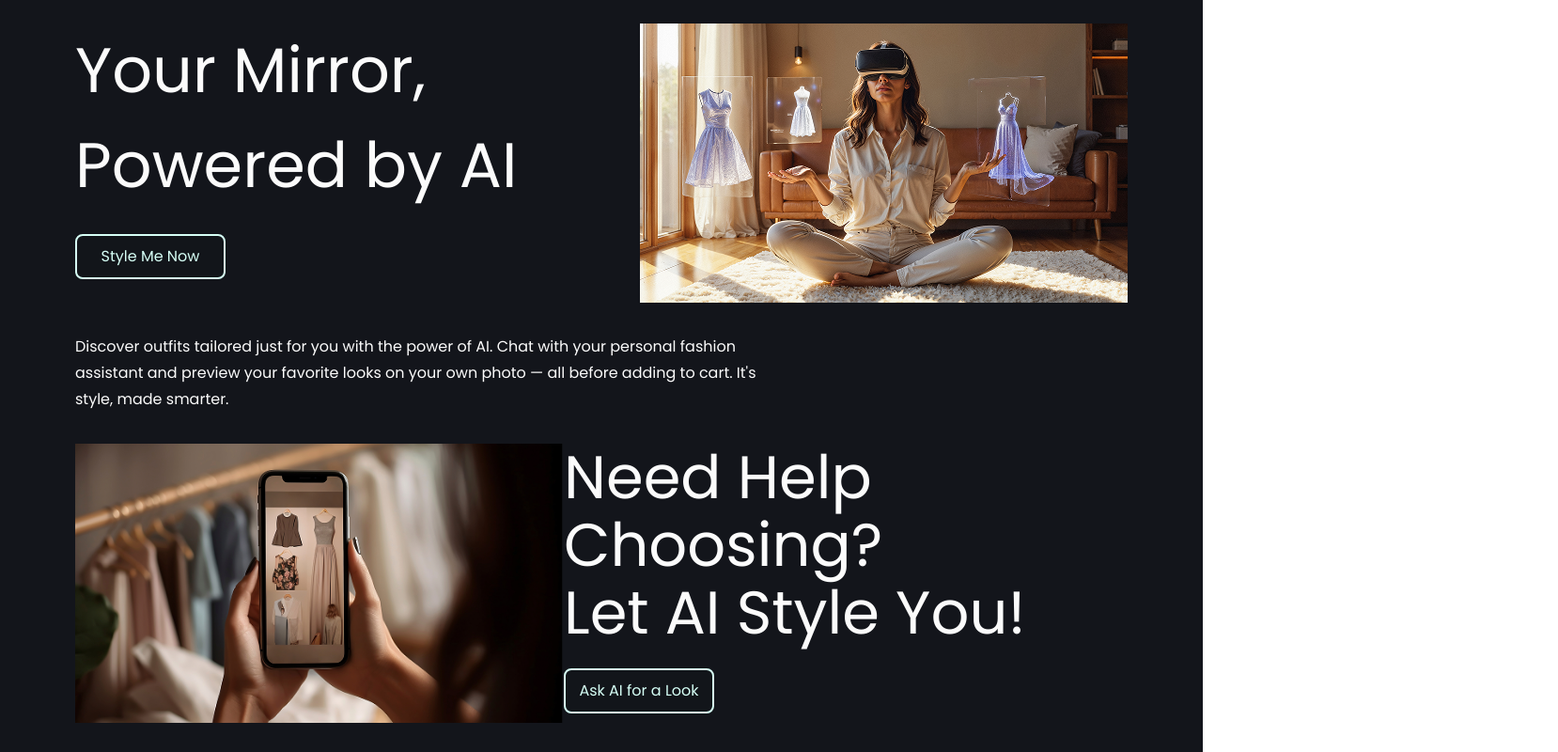
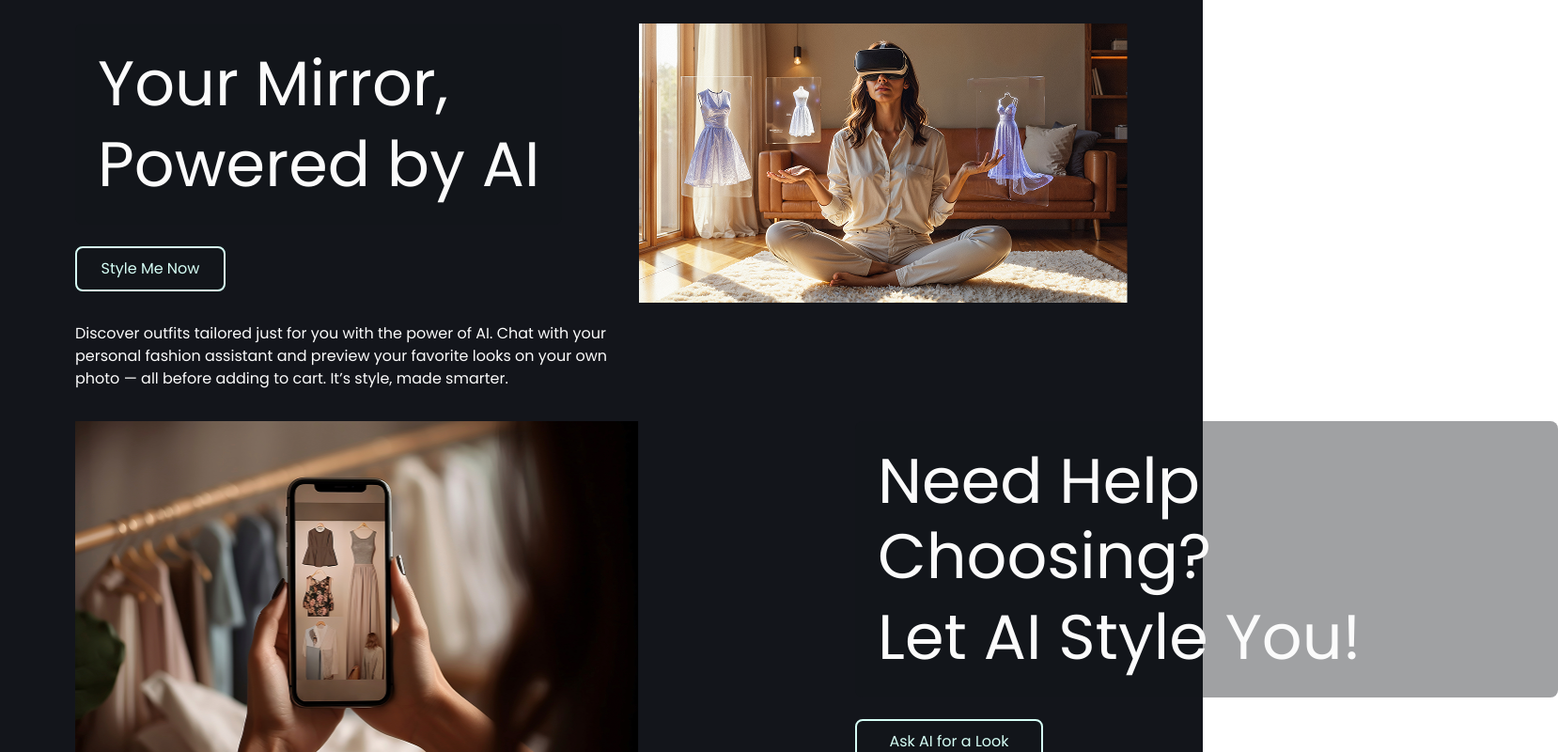
Before and after one commit to Nimnaka00/snapwear-frontend, a React (Vite) app in the folder snapwear-frontend/: page / in a window 1280 px wide. Shown: the part 980-1780 px from the top of the page at 94% size, 1658 px wide, since content can reach past the window. Built offline with nearby package versions, Linux system fonts and the light colour scheme; no server answers.

Commit message:
Update AIAndVirtualTryOn.jsx

```diff
--- a/snapwear-frontend/src/components/AIAndVirtualTryOn.jsx
+++ b/snapwear-frontend/src/components/AIAndVirtualTryOn.jsx
@@ -1,67 +1,94 @@
 // src/components/AIAndVirtualTryOn.jsx
-import React from 'react';
-import chatbotImg from '../assets/home/VR.png';
-import tryOnImg from '../assets/home/TryOn.png';
+import React from 'react'
+import chatbotImg from '../assets/home/VR.png'
+import tryOnImg from '../assets/home/TryOn.png'
 
 const AIAndVirtualTryOn = () => {
   return (
-    <section className="h-[1040px] bg-bgColor px-6 md:px-20 flex flex-col">
-      {/* 1) Chatbot Row */}
-      <div className="flex items-start justify-between pt-[90px]">
-        {/* Text + button */}
-        <div className="flex flex-col max-w-[600px]">
-          <h2 className="text-[67px] font-medium leading-[px] text-snow font-poppins">
-            Your Mirror,<br/>
-            Powered by AI
-          </h2>
+    <section
+      className="bg-bgColor"
+      style={{ height: '1040px' }}
+    >
+      {/* Chatbot Section */}
+      <div className="flex flex-col md:flex-row items-start justify-between
+                      px-6 md:px-20 pt-[90px]">
+        {/* Text + Box + Button */}
+        <div className="flex-1 max-w-full md:max-w-[581px]">
+          {/* overlay box fits title */}
+          <div
+            className="bg-bgColor/40 rounded-[8px] p-6 inline-block"
+          >
+            <h2 className="text-[67px] font-medium leading-[80px] text-snow font-poppins
+                           flex flex-col space-y-[6px]">
+              <span>Your Mirror,</span>
+              <span>Powered by AI</span>
+            </h2>
+          </div>
+          {/* 23px gap */}
           <div className="h-[23px]" />
+          {/* button */}
           <button
-            className="w-[160px] h-[48px] rounded-[8px] border-2 border-mintGreen bg-bgColor/40
-                       text-[16px] font-medium font-poppins text-mintGreen"
+            className="w-[160px] h-[48px] rounded-[8px] border-2 border-mintGreen
+                       bg-bgColor/40 text-[16px] font-medium font-poppins text-mintGreen"
           >
             Style Me Now
           </button>
+          {/* 33px gap */}
+          <div className="h-[33px]" />
+          {/* description */}
+          <p className="text-[16px] font-medium leading-[24px] text-snow font-poppins"
+             style={{ maxWidth: '581px' }}
+          >
+            Discover outfits tailored just for you with the power of AI. Chat with your
+            personal fashion assistant and preview your favorite looks on your own photo —
+            all before adding to cart. It’s style, made smarter.
+          </p>
         </div>
-        {/* Image */}
+
+        {/* VR Image */}
         <img
           src={chatbotImg}
           alt="AI Chatbot"
-          className="w-[519px] h-[297px] object-cover"
+          className="mt-8 md:mt-0 md:ml-8 w-[520px] h-[297px] object-cover flex-shrink-0"
         />
       </div>
 
-      {/* Description under Chatbot */}
-      <p className="mt-[33px] max-w-[760px] text-[16px] leading-[28px] text-snow font-poppins">
-        Discover outfits tailored just for you with the power of AI. Chat with your
-        personal fashion assistant and preview your favorite looks on your own photo —
-        all before adding to cart. It's style, made smarter.
-      </p>
-
-      {/* 2) Virtual Try-On Row */}
-      <div className="flex items-start justify-between mt-[33px]">
-        {/* Image */}
+      {/* Virtual Try-On Section */}
+      <div className="flex flex-col md:flex-row items-start justify-between
+                      px-6 md:px-20 mt-[33px]">
+        {/* TryOn Image */}
         <img
           src={tryOnImg}
           alt="Virtual Try-On"
-          className="w-[519px] h-[297px] object-cover"
+          className="w-[600px] h-[399px] object-cover flex-shrink-0"
         />
-        {/* Text + button */}
-        <div className="flex flex-col max-w-[600px]">
-          <h2 className="text-[64px] font-medium leading-[72px] text-snow font-poppins">
-            Need Help Choosing?<br/>
-            Let AI Style You!
-          </h2>
+
+        {/* 230px gap between image and text */}
+        <div className="mt-8 md:mt-0 md:ml-[230px] flex-1 max-w-full md:max-w-[748px]">
+          {/* overlay box width 748px */}
+          <div
+            className="bg-bgColor/40 rounded-[8px] p-6 inline-block"
+            style={{ width: '748px' }}
+          >
+            <h2 className="text-[67px] font-medium leading-[80px] text-snow font-poppins
+                           flex flex-col space-y-[6px]">
+              <span>Need Help Choosing?</span>
+              <span>Let AI Style You!</span>
+            </h2>
+          </div>
+          {/* 23px gap */}
           <div className="h-[23px]" />
+          {/* button */}
           <button
-            className="w-[160px] h-[48px] rounded-[8px] border-2 border-mintGreen bg-bgColor/40
-                       text-[16px] font-medium font-poppins text-mintGreen"
+            className="w-[200px] h-[48px] rounded-[8px] border-2 border-mintGreen
+                       bg-bgColor/40 text-[16px] font-medium font-poppins text-mintGreen"
           >
             Ask AI for a Look
           </button>
         </div>
       </div>
     </section>
-  );
-};
+  )
+}
 
-export default AIAndVirtualTryOn;
+export default AIAndVirtualTryOn
```
